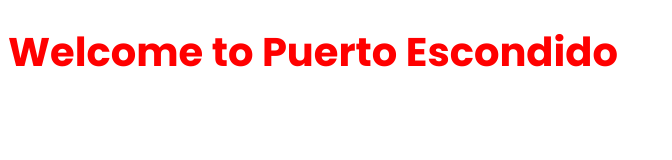
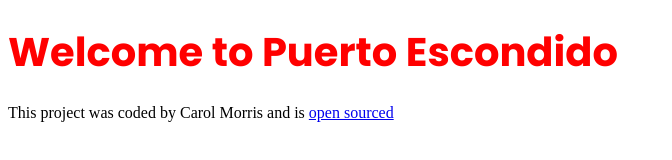
Before and after one commit to cardycode/travel-project, a plain HTML site: page index.html in a window 1280 px wide. Shown: the whole page, without its empty margins (0-672 px from the left). Drawn offline with Linux system fonts and the light colour scheme.

Commit message:
added link to github repository

```diff
--- a/index.html
+++ b/index.html
@@ -27,5 +27,9 @@
   </head>
   <body>
     <h1>Welcome to Puerto Escondido</h1>
+    <footer>
+      This project was coded by Carol Morris and is
+      <a href="https://github.com/cardycode/travel-project">open sourced</a>
+    </footer>
   </body>
 </html>
```
